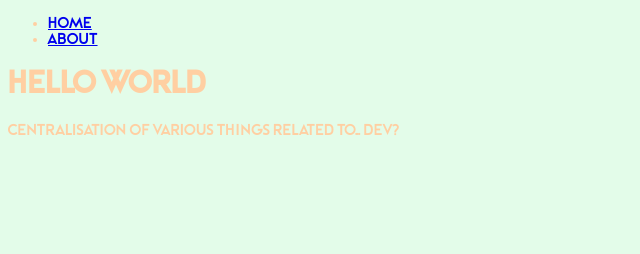
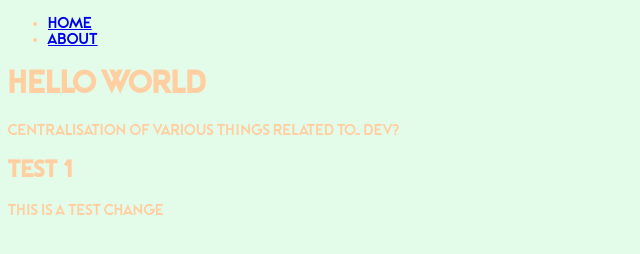
Before and after one commit to storybud/storybud.github.io, a website: page index.html in a window 1280 px wide. Shown: the whole page, without its empty margins (0-640 px from the left). Drawn offline with nearby package versions, Linux system fonts and the light colour scheme.

Commit message:
I've made a minor update

```diff
--- a/index.html
+++ b/index.html
@@ -30,6 +30,12 @@
 
         <p>Centralisation of various things related to... Dev?</p>
 
+
+        <section>
+            <h2>Test 1</h2>
+            <p>This is a test change</p>
+        </section>
+
     </main>
 
     <footer>
```
